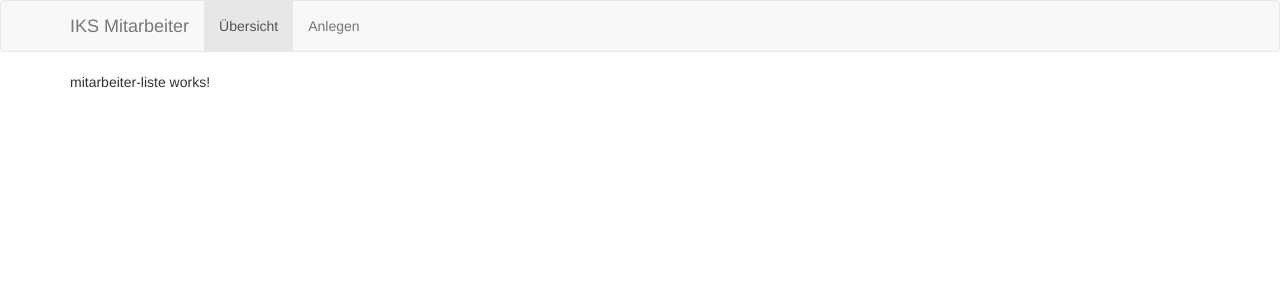
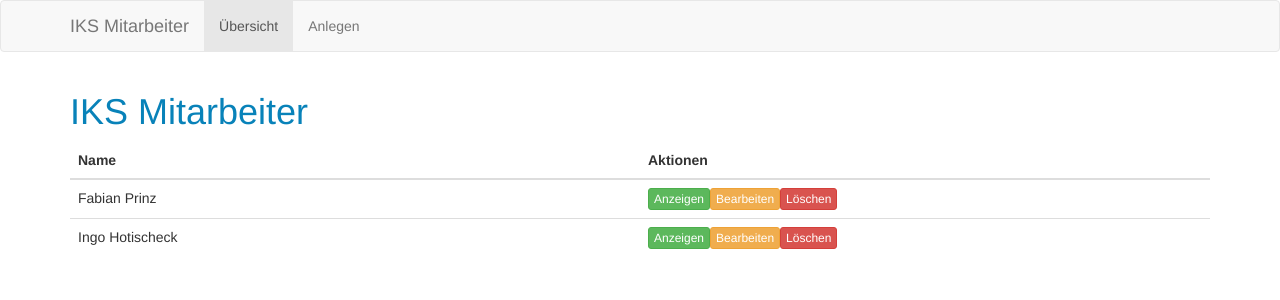
Before and after one commit to slade-2k/IKS_Mitarbeiterverwaltung, an Angular app: page / in a window 1280 px wide. Shown: the top 300 px of the page. Built offline with nearby package versions, Linux system fonts and the light colour scheme.

Commit message:
added userList and styles

```diff
--- a/src/app/components/mitarbeiter-liste/mitarbeiter-liste.component.css
+++ b/src/app/components/mitarbeiter-liste/mitarbeiter-liste.component.css
@@ -0,0 +1,3 @@
+td {
+    width: 50%;
+}
--- a/src/app/components/mitarbeiter-liste/mitarbeiter-liste.component.html
+++ b/src/app/components/mitarbeiter-liste/mitarbeiter-liste.component.html
@@ -1,3 +1,23 @@
-<p>
-  mitarbeiter-liste works!
-</p>
+<h1>IKS Mitarbeiter</h1>
+<div class="table-responsive">
+  <table class="table table-hover">
+    <thead>
+      <tr>
+        <th>Name</th>
+        <th>Aktionen</th>
+      </tr>
+    </thead>
+    <tbody>
+      <tr *ngFor="let mitarbeiter of mitarbeiterListe; let idx = index">
+        <td>
+          <span>{{mitarbeiter.name}}</span>
+        </td>
+        <td>
+          <a class="btn btn-success btn-xs">Anzeigen</a>
+          <a class="btn btn-warning btn-xs">Bearbeiten</a>
+          <a class="btn btn-danger btn-xs">Löschen</a>
+        </td>
+      </tr>
+    </tbody>
+  </table>
+</div>
--- a/src/app/components/mitarbeiter-liste/mitarbeiter-liste.component.ts
+++ b/src/app/components/mitarbeiter-liste/mitarbeiter-liste.component.ts
@@ -7,6 +7,8 @@ import { Component, OnInit } from '@angular/core';
 })
 export class MitarbeiterListeComponent implements OnInit {
 
+  private mitarbeiterListe: Object[] = [ { name: "Fabian Prinz" }, { name: "Ingo Hotischeck" }];
+
   constructor() { }
 
   ngOnInit() {
--- a/src/styles.css
+++ b/src/styles.css
@@ -1 +1,8 @@
 /* You can add global styles to this file, and also import other style files */
+h1 {
+	color: #0882b9;
+}
+
+img {
+	width: 100%;
+}
```
